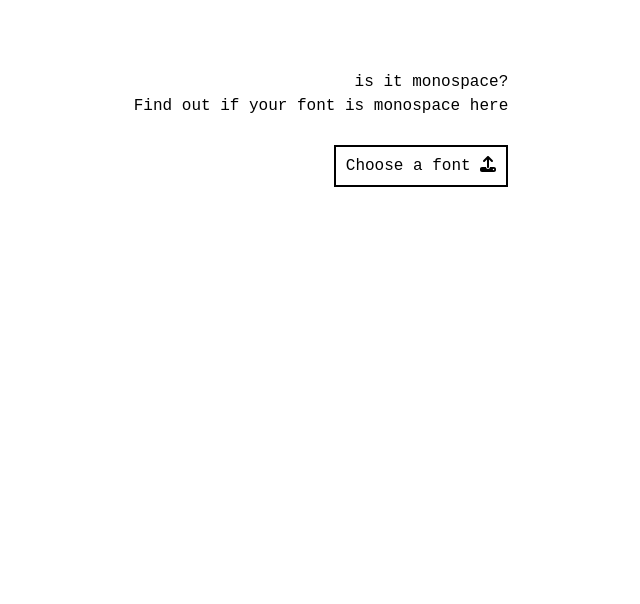
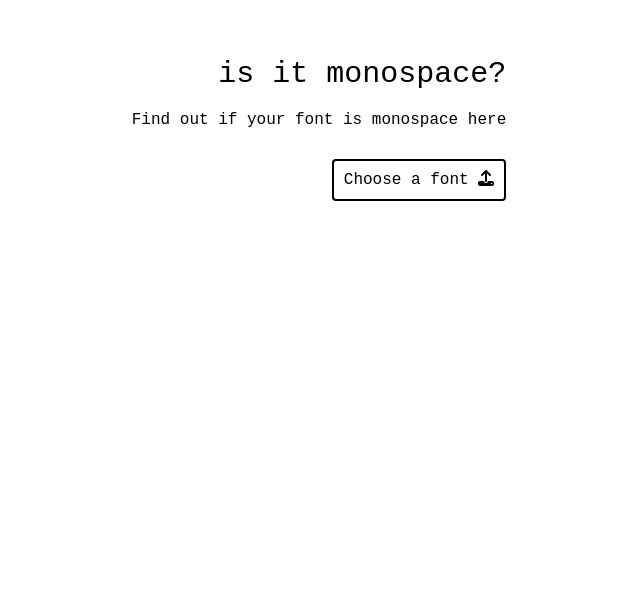
Before and after one commit to oscarchilds/is-it-monospace, a Vue app: page / in a window 1280 px wide. Shown: the part 196-800 px from the top of the page, without its empty margins (319-959 px from the left). Built offline with nearby package versions, Linux system fonts and the light colour scheme.

Commit message:
Begin the tailwindcss re-write

```diff
--- a/src/App.vue
+++ b/src/App.vue
@@ -9,7 +9,7 @@ import FooterSection from './components/FooterSection.vue'
 <template>
   <div
     id="app"
-    class="container"
+    class="w-full h-[101vh]"
   >
     <HeroSection />
     <FontInfo />
@@ -18,13 +18,3 @@ import FooterSection from './components/FooterSection.vue'
     <FooterSection />
   </div>
 </template>
-
-<style lang="scss" scoped>
-.container {
-  position: absolute;
-  left: 0;
-  top: 0;
-  width: 100%;
-  height: 101vh;
-}
-</style>
--- a/src/assets/styles/main.scss
+++ b/src/assets/styles/main.scss
@@ -4,6 +4,7 @@
 
 body {
   font-family: 'Roboto Mono', monospace;
+  margin: 0;
 }
 
 .fade-enter-active,
--- a/src/components/FontInfo.vue
+++ b/src/components/FontInfo.vue
@@ -9,44 +9,33 @@ const { firstLoadHasHappened, showResults, fileName, font, modes, modePercent }
 
 <template>
   <div
-    class="font-info"
-    :class="{ show: firstLoadHasHappened }"
+    class="text-white bg-white flex flex-col items-center py-32 transition duration-1000"
+    :class="{ '!bg-black': firstLoadHasHappened }"
   >
     <transition name="fade">
-      <h1 v-if="showResults">font info</h1>
+      <h1
+        v-if="showResults"
+        class="text-2xl pt-2 pb-6"
+      >
+        font info
+      </h1>
     </transition>
     <transition name="fade">
       <div
         class="info-container"
         v-if="showResults"
       >
-        <p>file name: {{ fileName }}</p>
-        <p>font name: {{ font.names.fullName.en }}</p>
-        <p>format: {{ font.outlinesFormat }}</p>
-        <p>number of glyphs: {{ font.numGlyphs }}</p>
-        <p>mode average advanceWidth: {{ modes[0].number }}</p>
-        <p>mode percentage: {{ modePercent }}%</p>
+        <p class="py-2 text-base">file name: {{ fileName }}</p>
+        <p class="py-2 text-base">font name: {{ font.names.fullName.en }}</p>
+        <p class="py-2 text-base">format: {{ font.outlinesFormat }}</p>
+        <p class="py-2 text-base">number of glyphs: {{ font.numGlyphs }}</p>
+        <p class="py-2 text-base">
+          most commonly occuring advanceWidth value: {{ modes[0].number }}
+        </p>
+        <p class="py-2 text-base">
+          percentage of glyphs with that advanceWidth: {{ modePercent }}%
+        </p>
       </div>
     </transition>
   </div>
 </template>
-
-<style lang="scss" scoped>
-.font-info {
-  background-color: white;
-  display: flex;
-  flex-direction: column;
-  align-items: center;
-  padding: 125px 0;
-  transition: all 1s ease;
-
-  &.show {
-    background-color: black;
-  }
-
-  h1,
-  p {
-    color: white;
-  }
-}
-</style>
--- a/src/components/HeroSection.vue
+++ b/src/components/HeroSection.vue
@@ -40,104 +40,37 @@ function animateResults() {
 </script>
 
 <template>
-  <div class="header">
-    <div class="title">
-      <h1>is it monospace?</h1>
-      <p>Find out if your font is monospace here</p>
-      <form>
+  <div class="flex items-center justify-center h-[80vh] w-full">
+    <div class="flex flex-col items-end">
+      <h1 class="text-3xl mb-4">is it monospace?</h1>
+      <p class="text-base">Find out if your font is monospace here</p>
+      <form class="mt-9">
         <input
           type="file"
           id="fileInput"
           accept=".ttf,.otf,.woff"
+          class="hidden"
           @change="onFileChange"
         />
-        <label for="fileInput">Choose a font <font-awesome-icon icon="upload" /></label>
+        <label
+          for="fileInput"
+          class="bg-white p-2.5 border-2 border-black rounded cursor-pointer transition hover:bg-black hover:text-white"
+        >
+          Choose a font <font-awesome-icon icon="upload" />
+        </label>
       </form>
     </div>
     <div
-      class="line"
-      :class="{ open: firstLoadHasHappened }"
+      class="h-0 border-2 border-transparent m-0 transition-all duration-700"
+      :class="firstLoadHasHappened ? ['h-80', 'mx-8', '!border-black'] : []"
     />
     <div
-      class="results-pane"
-      :class="{ open: showResults }"
+      class="w-0 overflow-hidden transition-all duration-1000"
+      :class="{ 'w-80': showResults }"
     >
-      <div class="results-text">
+      <div class="w-80">
         <p>{{ isMonoSpace ? 'Yes, your font is monospace' : 'No, your font is not monospace' }}</p>
       </div>
     </div>
   </div>
 </template>
-
-<style lang="scss" scoped>
-.header {
-  display: flex;
-  align-items: center;
-  justify-content: center;
-  height: 80vh;
-  width: 100%;
-  background-color: white;
-
-  .title {
-    display: flex;
-    flex-direction: column;
-    align-items: flex-end;
-
-    h1 {
-      margin-top: 0;
-    }
-
-    p {
-      margin: 0;
-    }
-
-    #fileInput {
-      display: none;
-    }
-
-    form {
-      margin-top: 36px;
-    }
-
-    label {
-      background-color: white;
-      padding: 10px;
-      border: 2px solid black;
-      transition: 300ms all ease;
-
-      &:hover {
-        background-color: black;
-        color: white;
-        cursor: pointer;
-      }
-    }
-  }
-
-  .line {
-    height: 0;
-    border: none;
-    margin: 0;
-    transition: all 750ms ease;
-
-    &.open {
-      border: 1px solid black;
-      height: 300px;
-      margin: 0 30px;
-    }
-  }
-
-  .results-pane {
-    width: 0;
-    overflow: hidden;
-    transition: all 1s ease;
-
-    &.open {
-      width: 350px;
-    }
-
-    .results-text {
-      width: 350px;
-    }
-  }
-}
-</style>
```
